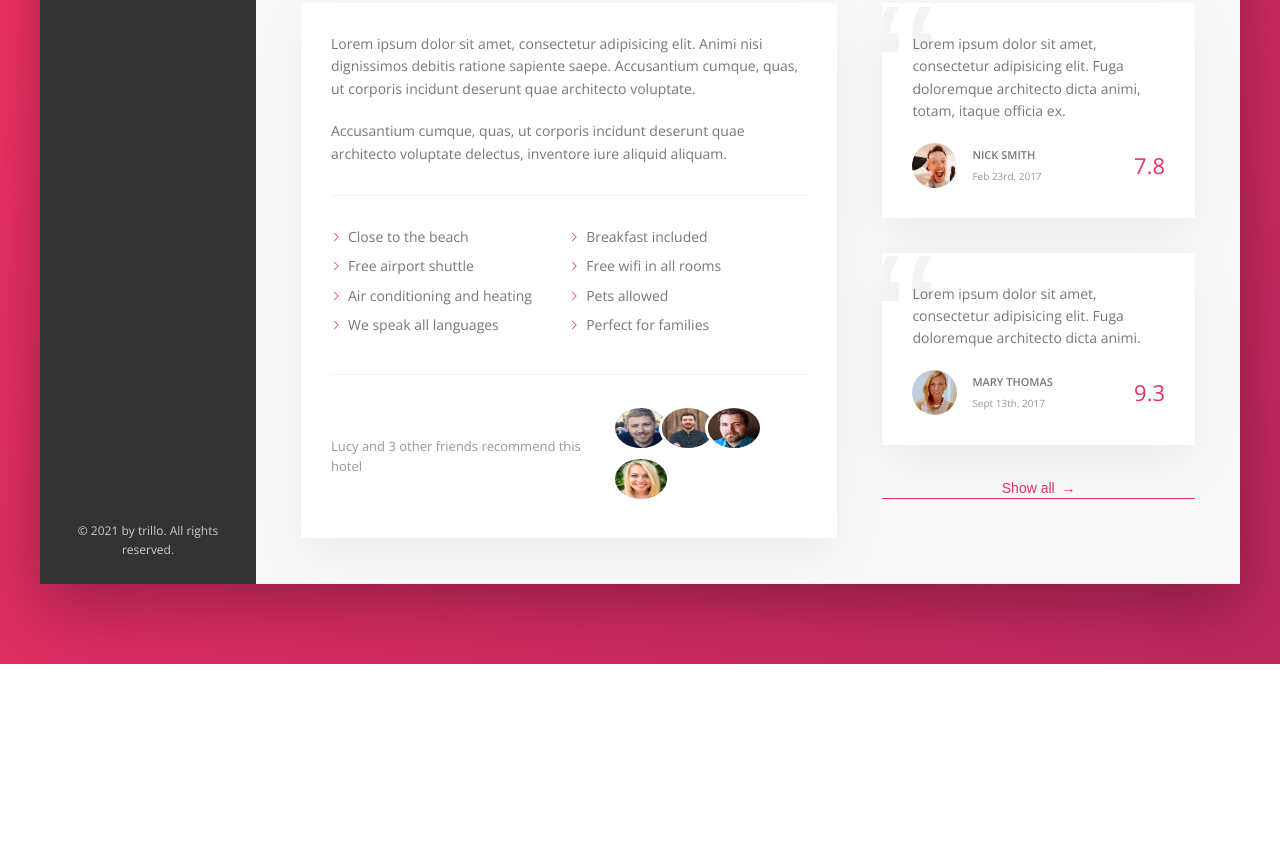
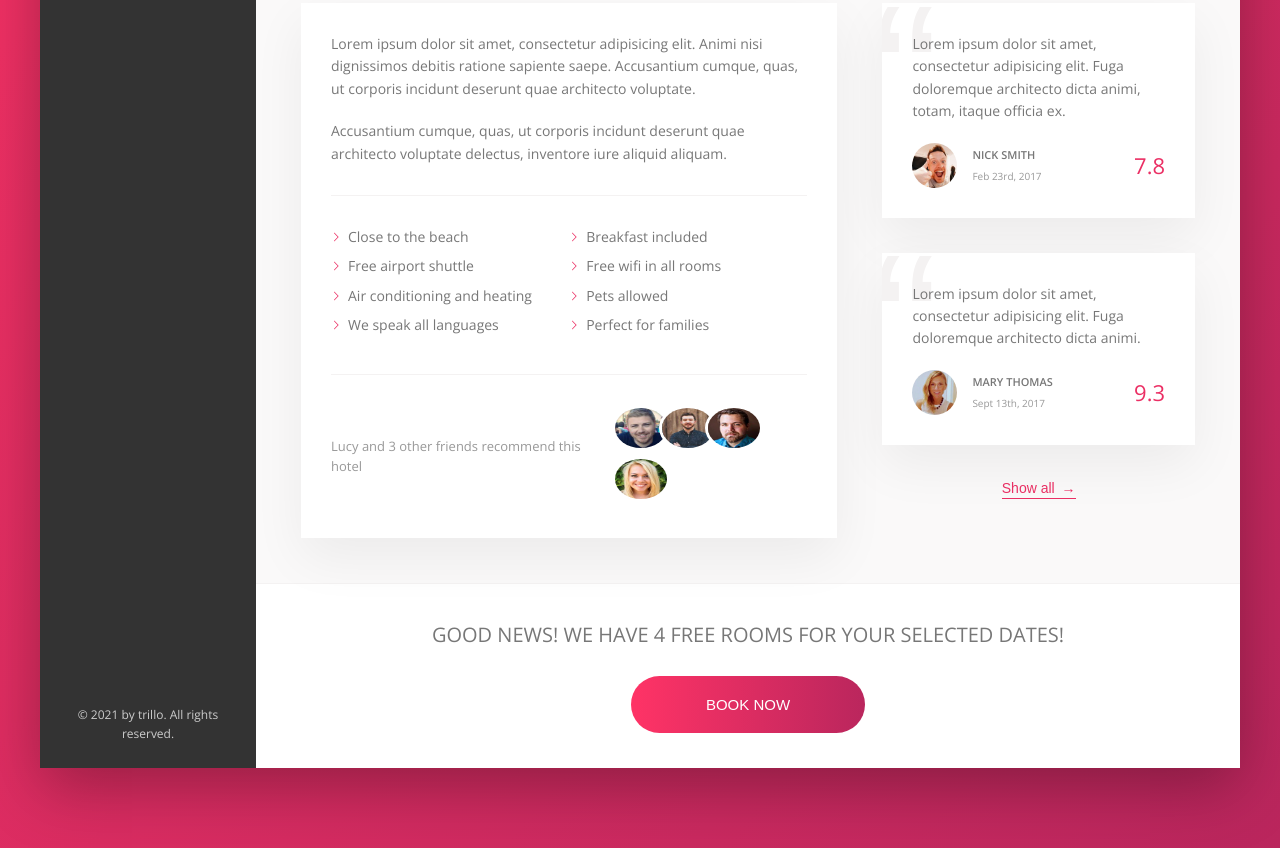
Before and after one commit to guiOsorio/Trillo, a plain HTML site: page index.html in a window 1280 px wide. Shown: the part 644-1492 px from the top of the page. Before the commit the page ends 1308 px from the top, so only its background shows below. Drawn offline with nearby package versions, Linux system fonts and the light colour scheme.

Commit message:
CTA added and styled

```diff
--- a/css/style.css
+++ b/css/style.css
@@ -339,6 +339,48 @@
     font-family: sans-serif;
     z-index: 1; }
 
+.cta {
+  padding: 3.5rem 0;
+  text-align: center; }
+  .cta__book-now {
+    font-size: 2rem;
+    font-weight: 300;
+    text-transform: uppercase;
+    margin-bottom: 2.5rem; }
+
+.btn {
+  font-size: 1.5rem;
+  font-weight: 300;
+  text-transform: uppercase;
+  border-radius: 100px;
+  border: none;
+  background-image: linear-gradient(to right, var(--color-primary-light), var(--color-primary-dark));
+  color: #fff;
+  position: relative;
+  overflow: hidden;
+  cursor: pointer; }
+  .btn > * {
+    display: inline-block;
+    height: 100%;
+    width: 100%;
+    transition: all .2s; }
+  .btn__visible {
+    padding: 2rem 7.5rem; }
+  .btn__invisible {
+    position: absolute;
+    padding: 2rem 0;
+    left: 0;
+    top: -100%; }
+  .btn:hover {
+    background-image: linear-gradient(to left, var(--color-primary-light), var(--color-primary-dark)); }
+  .btn:hover .btn__visible {
+    transform: translateY(100%); }
+  .btn:hover .btn__invisible {
+    top: 0; }
+  .btn:focus {
+    outline: none;
+    animation: pulsate 1s infinite; }
+
 .container {
   max-width: 120rem;
   margin: 8rem auto;
@@ -371,10 +413,10 @@
 
 .detail {
   font-size: 1.4rem;
-  display: flex;
   padding: 4.5rem;
   background-color: var(--color-grey-light-1);
-  border-bottom: var(--line); }
+  border-bottom: var(--line);
+  display: flex; }
 
 .description {
   background-color: #fff;
@@ -386,4 +428,5 @@
 .user-reviews {
   flex: 1;
   display: flex;
-  flex-direction: column; }
+  flex-direction: column;
+  align-items: center; }
--- a/index.html
+++ b/index.html
@@ -196,6 +196,18 @@
                         <button class="btn-inline">Show all <span>&rarr;</span></button>
                         </div>
                     </div>
+
+                    <div class="cta">
+                        <h2 class="cta__book-now">
+                            Good news! We have 4 free rooms for your selected dates!
+                        </h2>
+                        <button class="btn">
+                            <span class="btn__visible">Book now</span>
+                            <span class="btn__invisible">Only 4 rooms left</span>
+                        </button>
+                    </div>
+
+
                 </main>
             </div>
         </div>
--- a/sass/_components.scss
+++ b/sass/_components.scss
@@ -454,3 +454,69 @@
         z-index: 1;
     }
 }
+
+
+////////////////////////////////////////////////////
+// CALL TO ACTION
+.cta {
+    padding: 3.5rem 0;
+    text-align: center;
+
+    &__book-now {
+        font-size: 2rem;
+        font-weight: 300;
+        text-transform: uppercase;
+        margin-bottom: 2.5rem;
+    }
+}
+
+
+////////////////////////////////////////////////////
+// BUTTON
+.btn {
+    font-size: 1.5rem;
+    font-weight: 300;
+    text-transform: uppercase;
+    border-radius: 100px;
+    border: none;
+    background-image: linear-gradient(to right, var(--color-primary-light), var(--color-primary-dark));
+    color: #fff;
+    position: relative;
+    overflow: hidden;
+    cursor: pointer;
+
+    & > * {
+        display: inline-block;
+        height: 100%;
+        width: 100%;
+        transition: all .2s;
+    }
+
+    &__visible {
+        padding: 2rem 7.5rem;
+    }
+
+    &__invisible {
+        position: absolute;
+        padding: 2rem 0;
+        left: 0;
+        top: -100%;
+    }
+
+    &:hover {
+        background-image: linear-gradient(to left, var(--color-primary-light), var(--color-primary-dark));
+    }
+
+    &:hover &__visible {
+        transform: translateY(100%);
+    }
+
+    &:hover &__invisible {
+        top: 0;
+    }
+
+    &:focus {
+        outline: none;
+        animation: pulsate 1s infinite;
+    }
+}
--- a/sass/_layout.scss
+++ b/sass/_layout.scss
@@ -40,11 +40,11 @@
 
 .detail {
     font-size: 1.4rem;
-
-    display: flex;
     padding: 4.5rem;
     background-color: var(--color-grey-light-1);
     border-bottom: var(--line);
+
+    display: flex;
 }
 
 .description {
```
Lines whose indentation alone changed are shown as unchanged.
